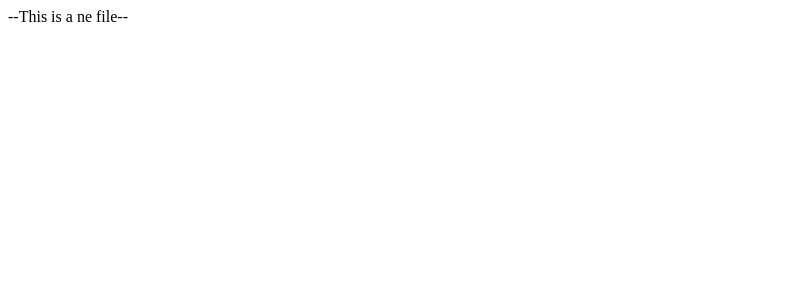
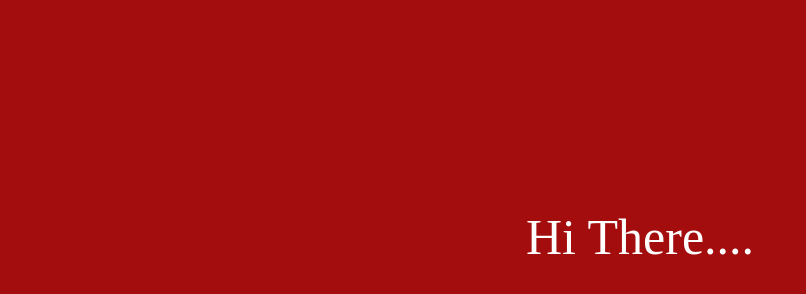
Before and after one commit to laxminarayana7/Demogit_trail, a plain HTML site: page index.html in a window 1280 px wide. Shown: the whole page, without its empty margins (0-806 px from the left). Drawn offline with Linux system fonts and the light colour scheme.

Commit message:
updated main index file

```diff
--- a/doc/index.css
+++ b/doc/index.css
@@ -0,0 +1,7 @@
+body{
+    background-color: rgb(164, 13, 13);
+    color: #fff;
+    text-align: center;
+    padding-top: 200px;
+    font-size: 50px;
+}
--- a/index.html
+++ b/index.html
@@ -1 +1,12 @@
---This is a ne file--
+<!DOCTYPE html>
+<html lang="en">
+<head>
+    <meta charset="UTF-8">
+    <meta name="viewport" content="width=device-width, initial-scale=1.0">
+    <title>Lets go</title>
+    <link rel="stylesheet" href="./doc/index.css">
+</head>
+<body>
+    Hi There....
+</body>
+</html>
```
